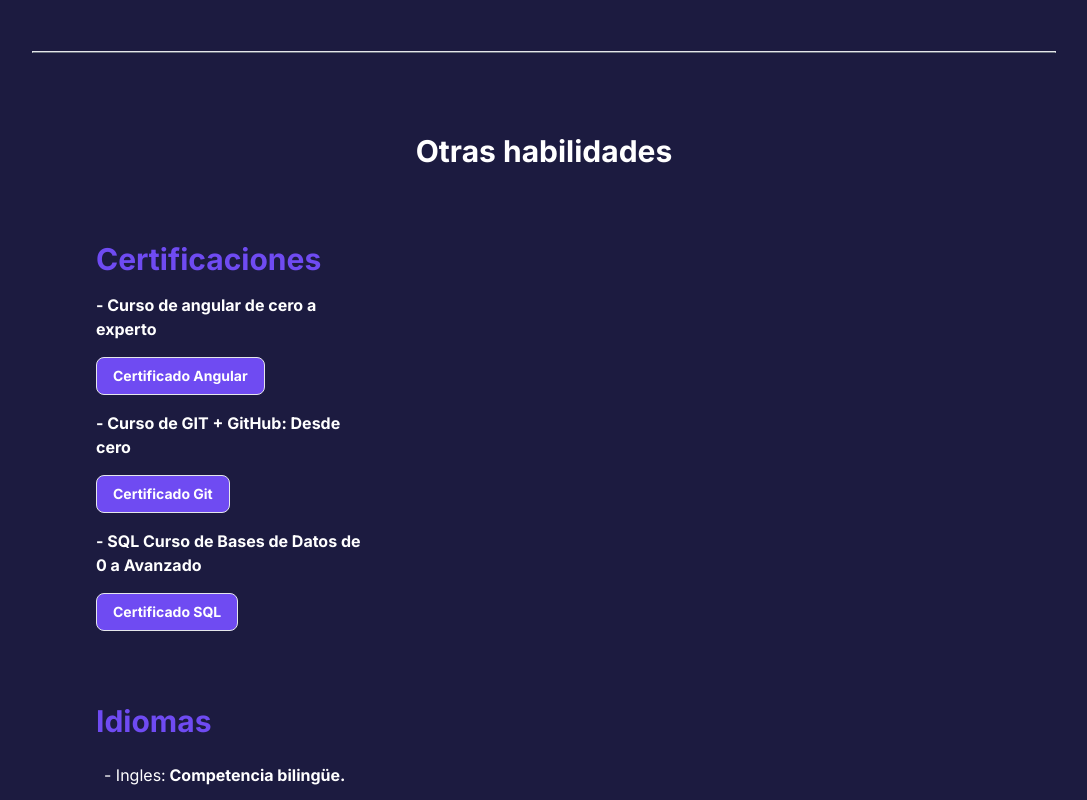
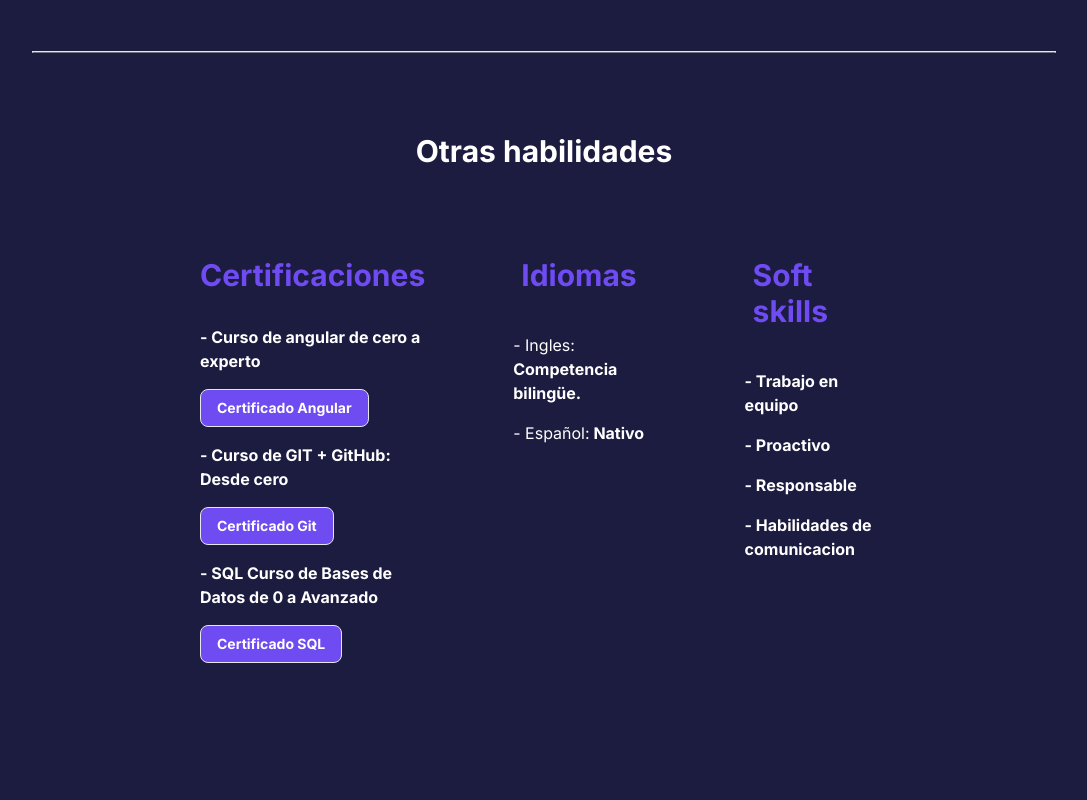
Before and after one commit to LucasHerrero/Portfolio, an Angular app: page /Portfolio/ in a window 1280 px wide. Shown: the part 5920-6720 px from the top of the page, without its empty margins (96-1183 px from the left). Built offline with nearby package versions, Linux system fonts and the light colour scheme.

Commit message:
feat: Update Udemy course certificate links
Update Udemy course certificate links in app.component.html

```diff
--- a/src/app/app.component.html
+++ b/src/app/app.component.html
@@ -422,16 +422,16 @@
     class="w-[80%] border border-b-gray-500 my-20"
   ></div>
 
-  <div class="flex flex-col w-[80%] lg:w-[70%]">
-    <h1
-    class="lg:text-3xl text-2xl font-bold lg:font-extrabold pb-14 text-center"
-  >
-    Otras habilidades
-  </h1>
+  <h1
+  class="lg:text-3xl text-2xl font-bold lg:font-extrabold pb-14 text-center"
+>
+  Otras habilidades
+</h1>
+  <div class="flex flex-col w-[80%] lg:w-[60%] lg:flex-row lg:top-0 lg:left-0 lg:right-0 lg:bottom-0">
 
-    <div class="lg:w-[30%] mb-10">
+    <div class="lg:w-[100%] mb-10 lg:text-start lg:mx-10">
       <h1
-        class="lg:text-3xl text-Strong text-2xl font-bold lg:font-extrabold py-4"
+        class="lg:text-3xl text-Strong text-2xl font-bold lg:font-extrabold py-4  lg:my-4"
       >
         Certificaciones
       </h1>
@@ -468,9 +468,9 @@
       </ul>
     </div>
 
-    <div class="lg:w-[40%] mb-10">
+    <div class="lg:w-[100%] mb-10 text-start lg:mx-10 ">
       <h1
-        class="lg:text-3xl text-2xl font-bold lg:font-extrabold text-Strong py-4"
+        class="lg:text-3xl text-2xl font-bold lg:font-extrabold text-Strong py-4 lg:mx-4 lg:my-4"
       >
         Idiomas
       </h1>
@@ -482,9 +482,9 @@
       </ul>
     </div>
 
-    <div class="lg:w-[40%] ">
+    <div class="lg:w-[100%] lg:mx-10 ">
       <h1
-        class="lg:text-3xl text-2xl font-bold lg:font-extrabold text-Strong py-4"
+        class="lg:text-3xl text-2xl font-bold lg:font-extrabold text-Strong lg:mx-4 py-4  lg:my-4"
       >
         Soft skills
       </h1>
```
